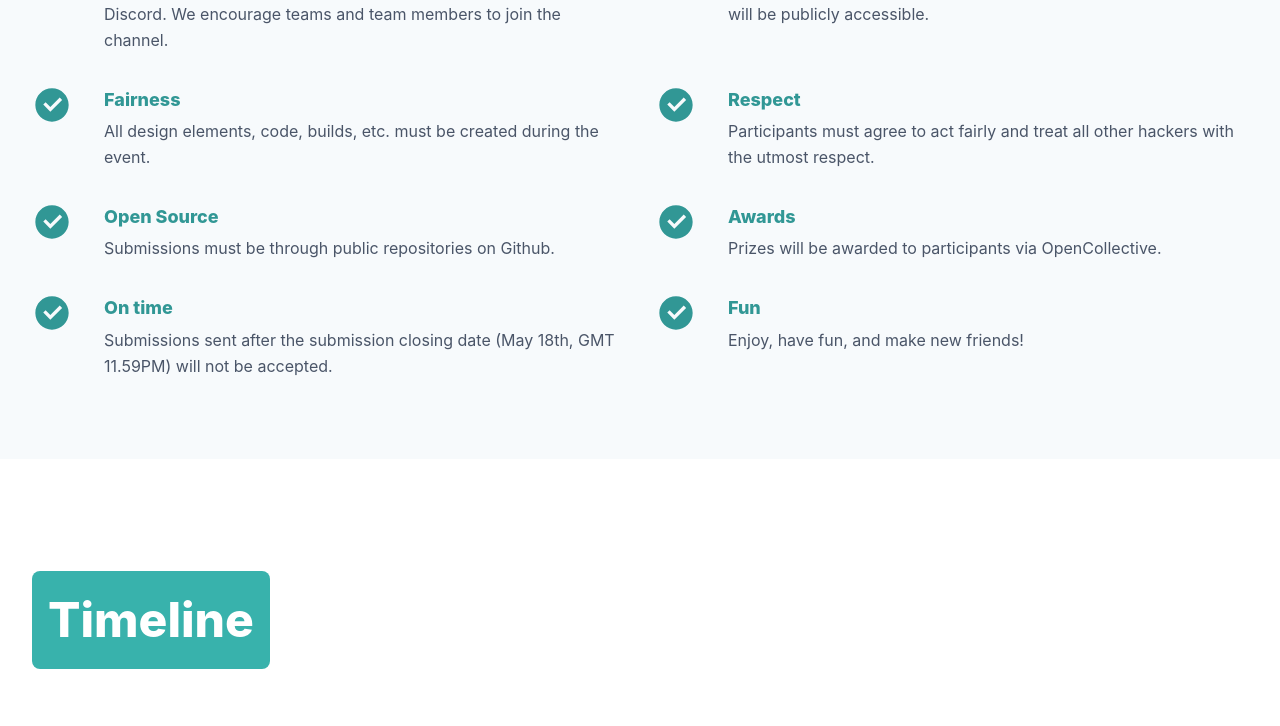
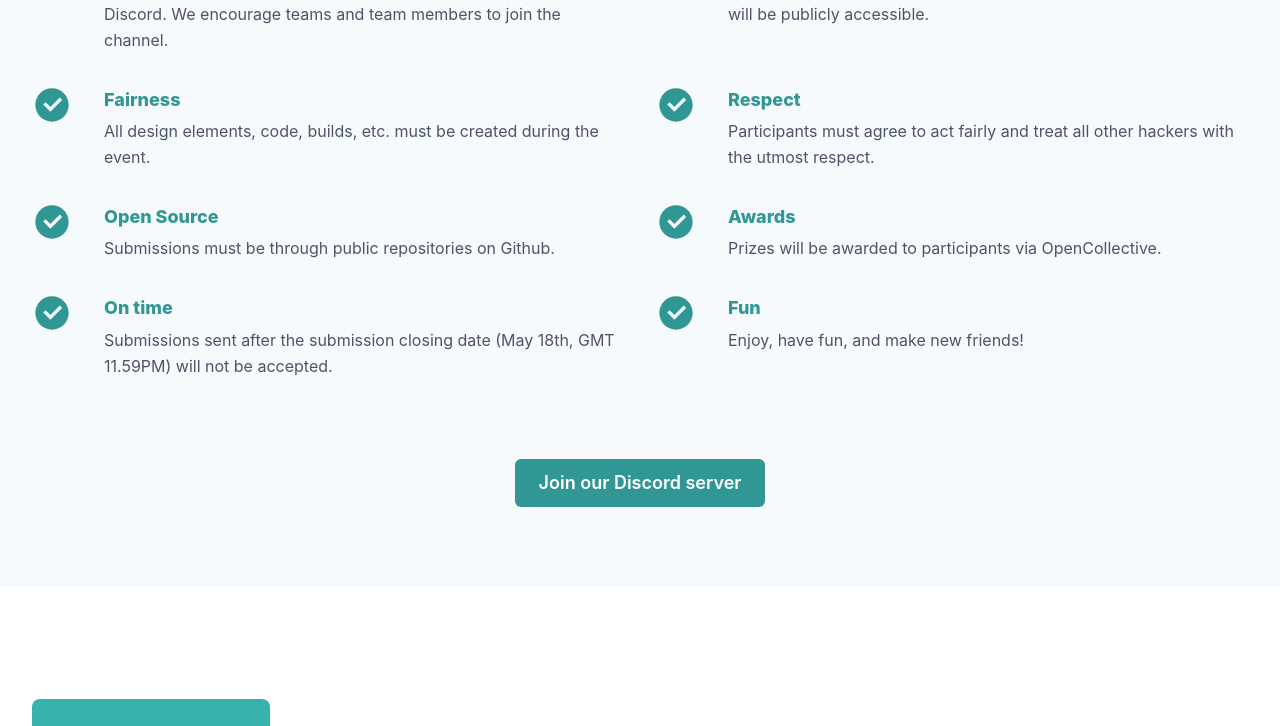
Before and after one commit to chakra-ui/hackathon, a Next.js app: page / in a window 1280 px wide. Shown: the part 4058-4784 px from the top of the page. Built offline with nearby package versions, Linux system fonts and the light colour scheme.

Commit message:
added discord server button in rules section

```diff
--- a/src/components/Rules.tsx
+++ b/src/components/Rules.tsx
@@ -1,4 +1,14 @@
-import { Box, HStack, Icon, SimpleGrid, Stack, Text } from '@chakra-ui/react';
+import {
+  Box,
+  Button,
+  HStack,
+  Icon,
+  Link,
+  SimpleGrid,
+  Stack,
+  Text,
+  VStack,
+} from '@chakra-ui/react';
 import { DefaultHeading } from './DefaultHeading';
 import { Check } from './Icons';
 import { rulesData } from '../data/data';
@@ -38,12 +48,15 @@ const RuleItem = (props: RuleItemProps) => {
 export const Rules = () => {
   return (
     <Box bg='alternativeBg' as='section' id='rules'>
-      <Box
+      <VStack
+        alignItems='flex-start'
+        spacing={20}
         maxW={{ base: 'xl', md: '7xl' }}
         mx='auto'
         px={{ base: '6', md: '8' }}
         py='20'
       >
+        <Box>
           <DefaultHeading>The Rules</DefaultHeading>
           <SimpleGrid
             columns={{ base: 1, lg: 2 }}
@@ -61,6 +74,17 @@ export const Rules = () => {
             })}
           </SimpleGrid>
         </Box>
+        <Button
+          as={Link}
+          href='https://discord.gg/eeK8ZhkBXQ'
+          isExternal
+          colorScheme='teal'
+          alignSelf='center'
+          size='lg'
+        >
+          Join our Discord server
+        </Button>
+      </VStack>
     </Box>
   );
 };
```
Lines whose indentation alone changed are shown as unchanged.
